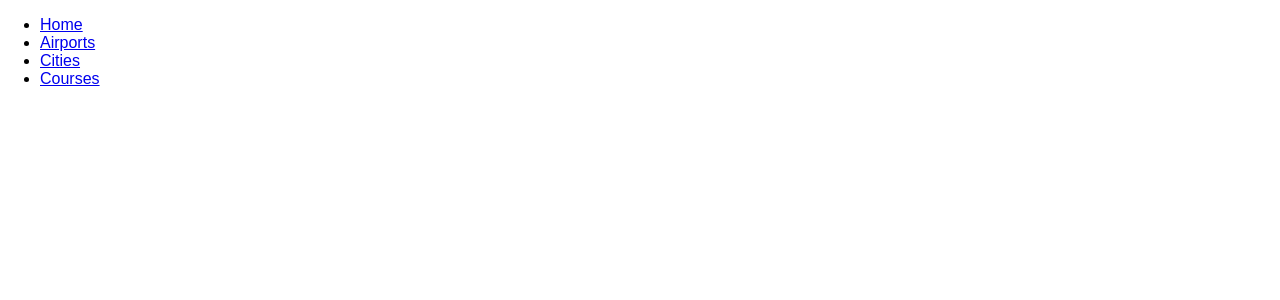
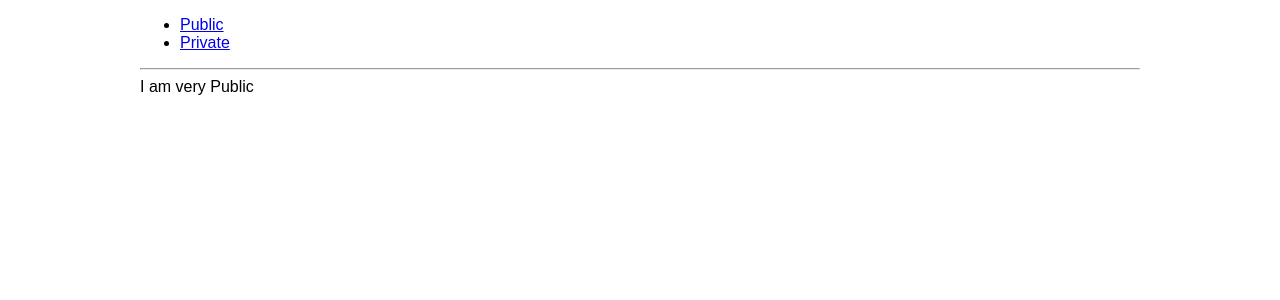
Before and after one commit to gertie-sheshe/router-4-basic, a React (Create React App) app: page /public in a window 1280 px wide. Shown: the top 300 px of the page. Built offline with nearby package versions, Linux system fonts and the light colour scheme.

Commit message:
auth redirect

```diff
--- /dev/null
+++ b/src/Authentication.js
@@ -0,0 +1,44 @@
+import React, {Component} from 'react';
+import {Route, Link, Redirect, BrowserRouter as Router} from 'react-router-dom';
+import Public from './components/Public';
+import Private from './components/Private';
+
+const AuthService = {
+    isAuthenticated: false,
+    authenticate(cb) {
+        this.isAuthenticated = true;
+        setTimeout(cb, 100);
+    },
+    logout(cb) {
+        this.isAuthenticated = false;
+        setTimeout(cb, 100);
+    }
+};
+
+const SecretRoute = ({component: Component, ...rest}) => (
+    <Route {...rest} render={(props) => (
+        AuthService.isAuthenticated === true ? <Component {...props}/> : <Redirect to="/login"/>
+    )}/>
+)
+
+class Auth extends Component {
+    render() {
+        return (
+            <Router>
+                <div style={{width: 1000, margin: '0 auto'}}>
+                    <ul>
+                        <li><Link to="/public">Public</Link></li>
+                        <li><Link to="/private">Private</Link></li>
+                    </ul>
+
+                    <hr />
+
+                    <Route path='/public' component={Public} />
+                    <SecretRoute path='/private' component={Private} />
+                </div>
+            </Router>
+        );
+    }
+}
+
+export default Auth;
--- /dev/null
+++ b/src/components/Private.js
@@ -0,0 +1,9 @@
+import React from 'react';
+
+const Private = () => (
+    <div>
+        I am very private - ya lil nasty
+    </div>
+);
+
+export default Private;
--- /dev/null
+++ b/src/components/Public.js
@@ -0,0 +1,9 @@
+import React from 'react';
+
+const Public = () => (
+    <div>
+        I am very Public
+    </div>
+);
+
+export default Public;
--- a/src/index.js
+++ b/src/index.js
@@ -3,10 +3,11 @@ import ReactDOM from 'react-dom';
 import {BrowserRouter as Router} from 'react-router-dom';
 import './index.css';
 import App from './App';
+import Authentication from './Authentication';
 import registerServiceWorker from './registerServiceWorker';
 
 ReactDOM.render(
     <Router>
-        <App />
+        <Authentication />
     </Router>, document.getElementById('root'));
 registerServiceWorker()
```
Also changed, not shown: src/components/Login.js (added, +9 -0 lines).
